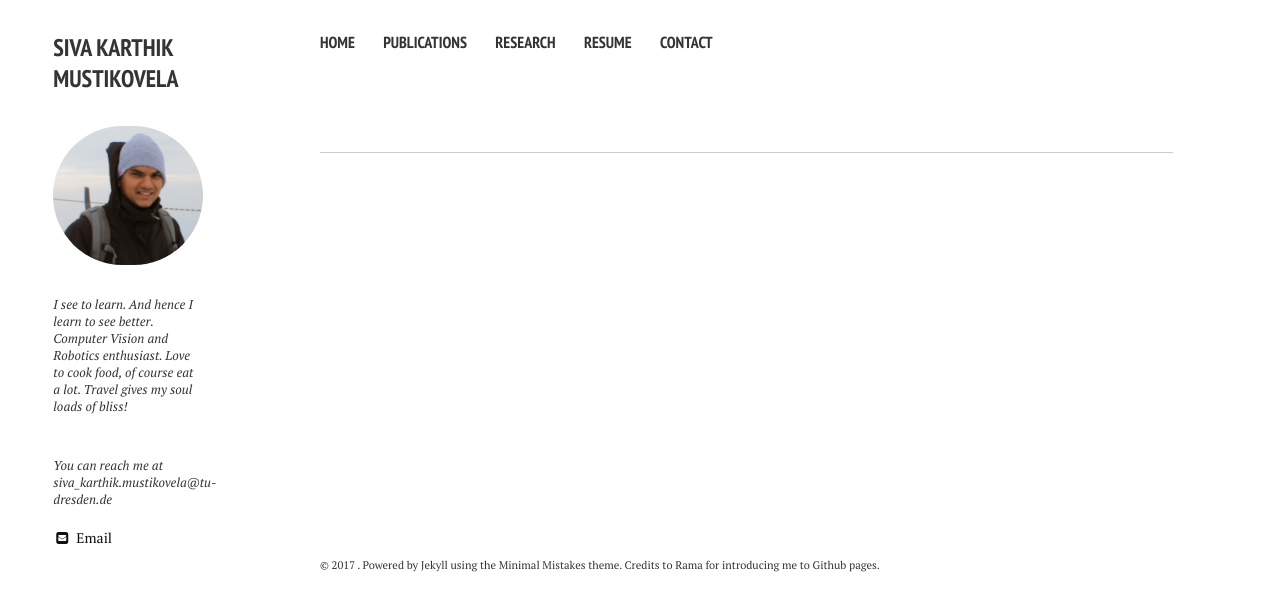
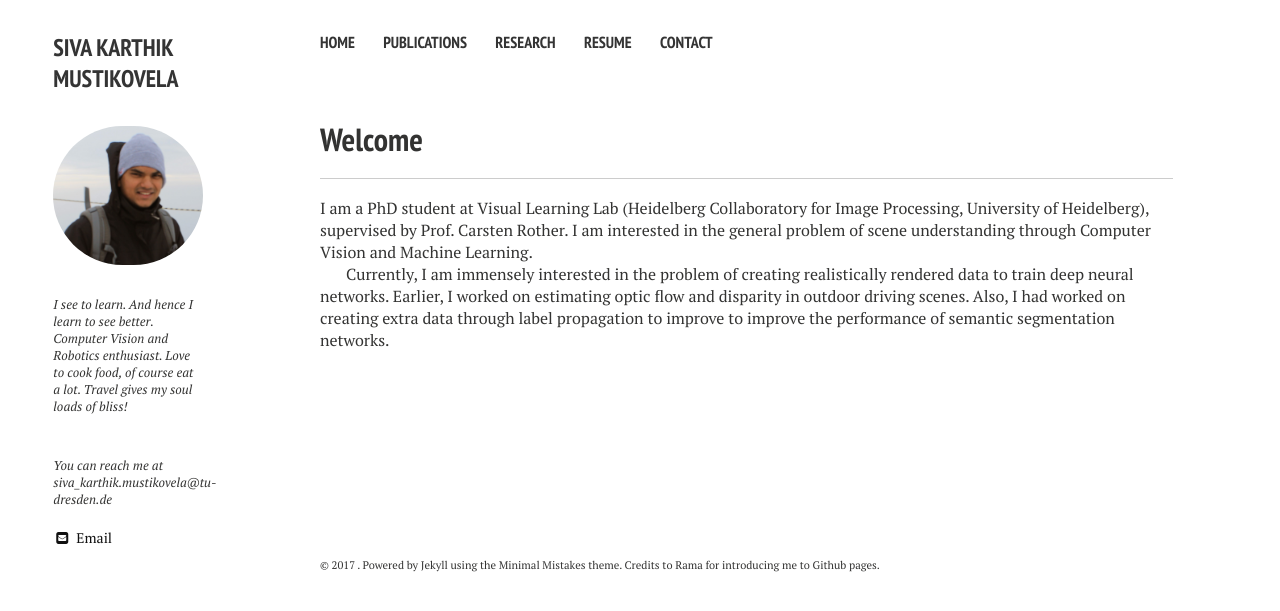
Before and after one commit to sivakm/sivakm.github.io, a Jekyll site: the page built from about/index.md, in a window 1280 px wide. Shown: the top 611 px of the page. Built offline with Jekyll 4.4.1, drawn with Linux system fonts in a browser that asks for light colours; nearby versions of some CDN libraries.

Commit message:
init about

```diff
--- a/about/index.md
+++ b/about/index.md
@@ -1,4 +1,7 @@
 ---
 layout: page
-title:
+title: Welcome
 ---
+I am a PhD student at Visual Learning Lab (Heidelberg Collaboratory for Image Processing, University of Heidelberg), supervised by Prof. Carsten Rother. I am interested in the general problem of scene understanding through Computer Vision and Machine Learning.
+
+Currently, I am immensely interested in the problem of creating realistically rendered data to train deep neural networks. Earlier, I worked on estimating optic flow and disparity in outdoor driving scenes. Also, I had worked on creating extra data through label propagation to improve to improve the performance of semantic segmentation networks.
```
